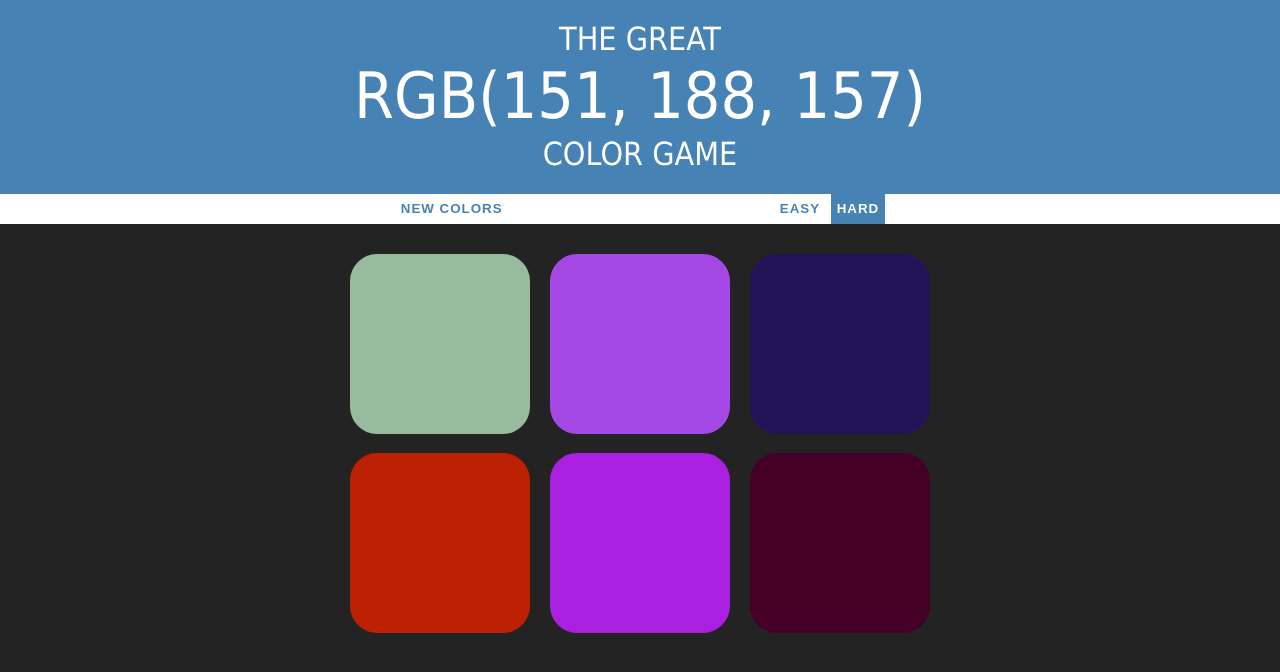
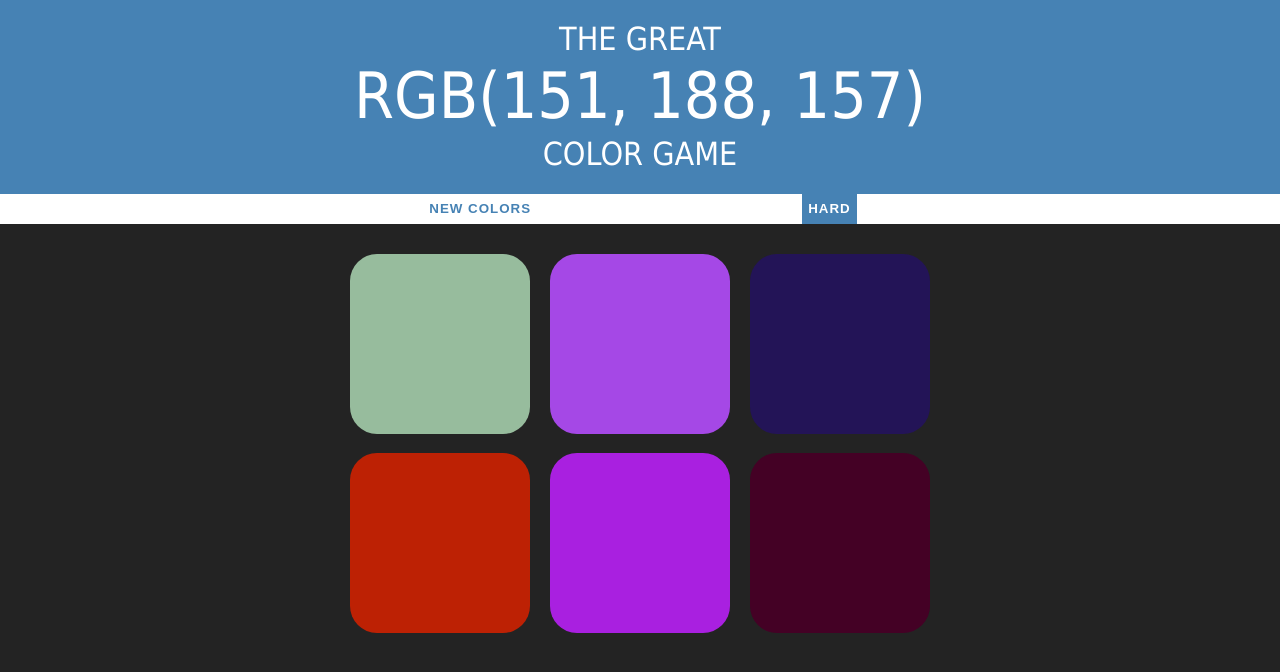
Before and after one commit to scc67/colorgame, a plain HTML site: page index.html in a window 1280 px wide. Drawn offline with Linux system fonts and the light colour scheme.

Commit message:
commit nadat commondo's weg gehaald zijn

```diff
--- a/index.html
+++ b/index.html
@@ -21,10 +21,6 @@
     <nav class="menu">
         <button class="js-reset menu__button">New Colors</button>
         <span class="js-message menu__message"></span>
-        <!-- Onderstaande regels gelden als je de minder effeciente manier doe -->
-        <!-- <button class="js-easy menu__button">Easy</button>
-        <button class="js-hard menu__button menu__button--selected">Hard</button> -->
-        <button class="js-mode menu__button">Easy</button>
         <button class="js-mode menu__button menu__button--selected">Hard</button>
     </nav>
 
```
Also changed, not shown: js/javascript.js (+0 -30 lines).
